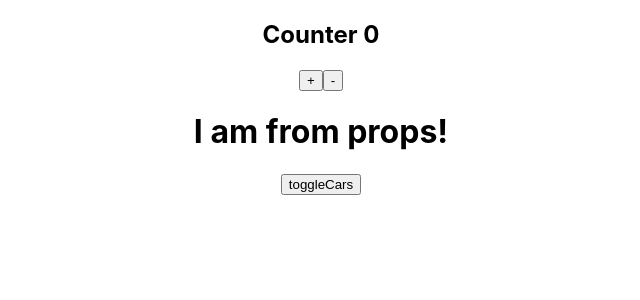
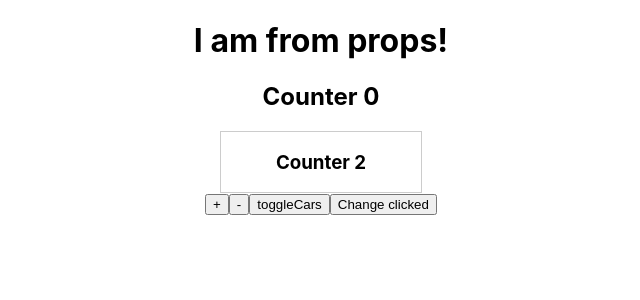
Before and after one commit to eugene-nosenko/react-cars, a React (Create React App) app: page / in a window 1280 px wide. Shown: the top 300 px of the page, without its empty margins (319-959 px from the left). Built offline with nearby package versions, Linux system fonts and the light colour scheme.

Commit message:
Context API

```diff
--- a/src/App.js
+++ b/src/App.js
@@ -2,6 +2,8 @@ import React, { Component } from "react";
 import "./App.css";
 import Car from "./Cars/Cars";
 import Counter from "./Counter/Counter";
+
+export const ClickedContext = React.createContext(false);
 
 class App extends Component {
   constructor(props) {
@@ -15,6 +17,7 @@ class App extends Component {
       ],
       pageTitle: "React components",
       showCars: false,
+      clicked: false,
     };
   }
 
@@ -65,11 +68,17 @@ class App extends Component {
 
     return (
       <div style={divStyle}>
-        <Counter />
         {/* <h1>{this.state.pageTitle}</h1> */}
         <h1>{this.props.title}</h1>
 
+        <ClickedContext.Provider value={this.state.clicked}>
+          <Counter />
+        </ClickedContext.Provider>
+
         <button onClick={this.toggleCarsHamdler}>toggleCars</button>
+        <button onClick={() => this.setState({ clicked: true })}>
+          Change clicked
+        </button>
         <div
           style={{
             width: 400,
--- a/src/Counter/Counter.js
+++ b/src/Counter/Counter.js
@@ -1,4 +1,5 @@
 import React from "react";
+import Counter2 from "../Counter2/Counter2";
 
 export default class Counter extends React.Component {
   state = {
@@ -19,6 +20,7 @@ export default class Counter extends React.Component {
     return (
       <>
         <h2>Counter {this.state.counter}</h2>
+        <Counter2 />
         <button onClick={this.addCounter}>+</button>
         <button
           onClick={() => this.setState({ counter: this.state.counter - 1 })}
--- /dev/null
+++ b/src/Counter2/Counter2.js
@@ -0,0 +1,18 @@
+import React from "react";
+import { ClickedContext } from "../App.js";
+export default (props) => {
+  return (
+    <div
+      style={{
+        border: "1px solid #ccc",
+        width: 200,
+        margin: "0 auto",
+      }}
+    >
+      <h3>Counter 2</h3>
+      <ClickedContext.Consumer>
+        {(clicked) => (clicked ? <p>Clicked</p> : null)}
+      </ClickedContext.Consumer>
+    </div>
+  );
+};
```
